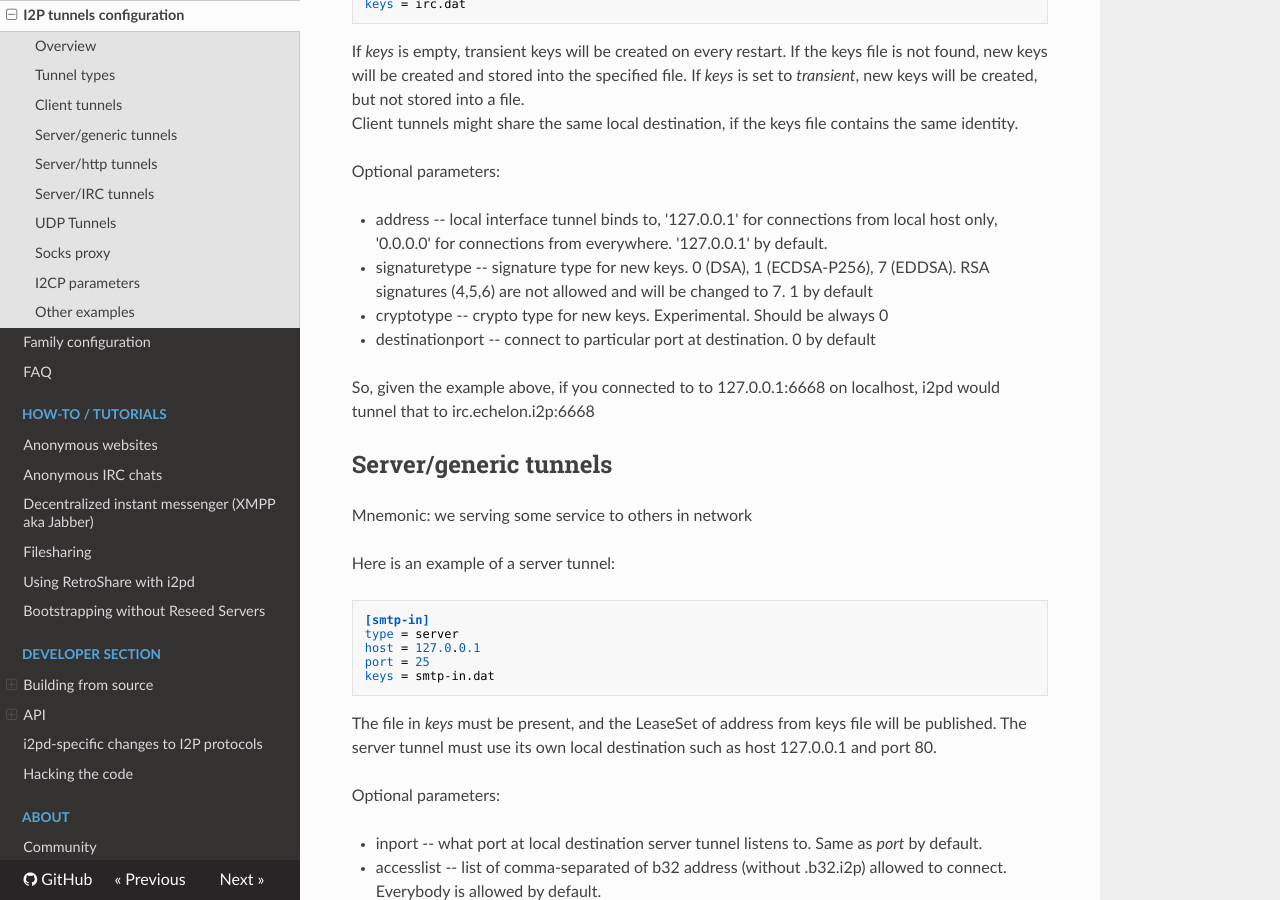
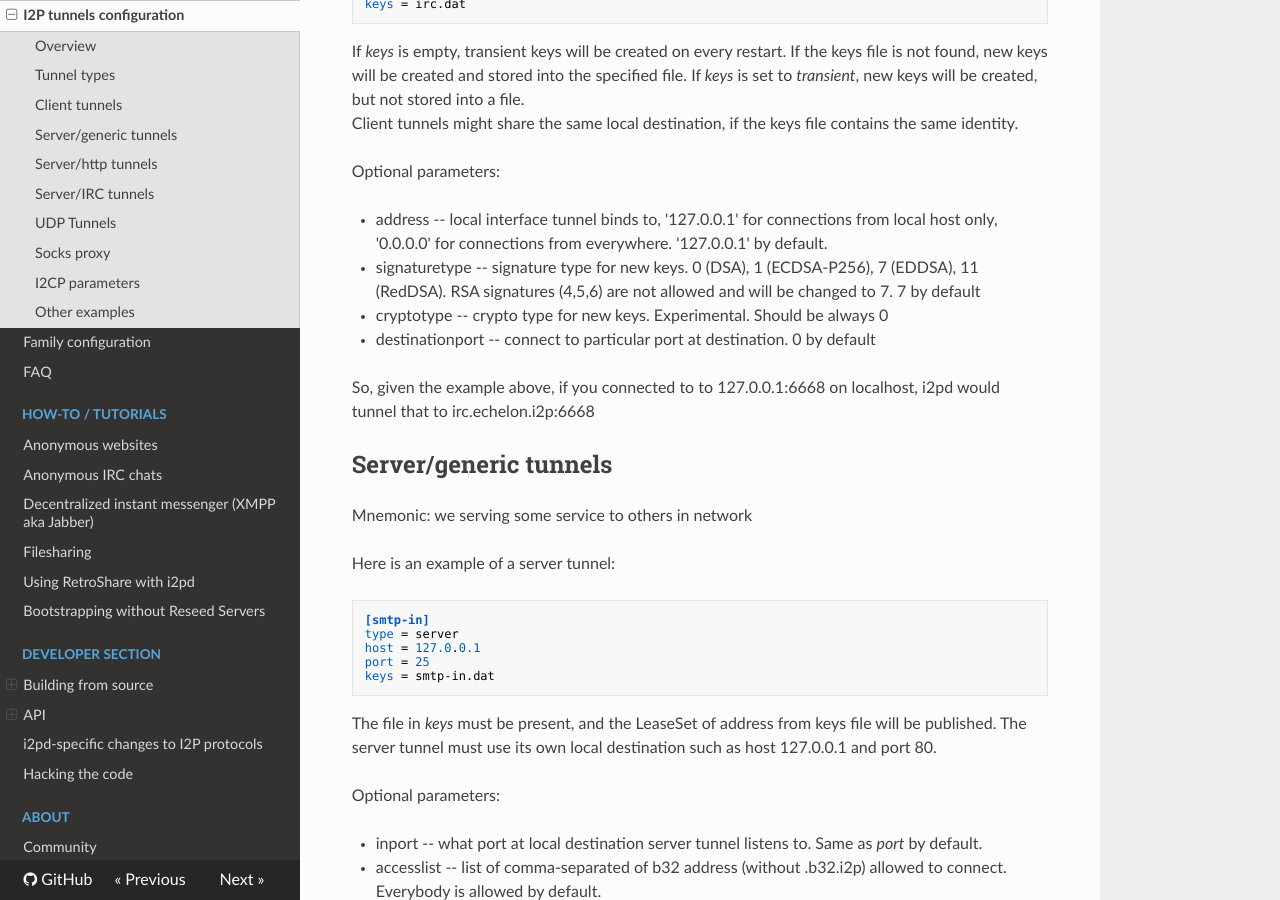
Before and after one commit to PurpleI2P/i2pd_docs_en, an MkDocs documentation site: the page built from docs/user-guide/tunnels.md, in a window 1280 px wide and 900 px high, scrolled down 1151 px. Built offline with MkDocs 1.6.1, drawn with Linux system fonts in a browser that asks for light colours; nearby versions of some CDN libraries; old or Windows-style settings are respelled for this version of MkDocs.

Commit message:
RedDSA signature type

```diff
--- a/docs/user-guide/tunnels.md
+++ b/docs/user-guide/tunnels.md
@@ -52,7 +52,7 @@ Client tunnels might share the same local destination, if the keys file contains
 Optional parameters:
 
 * address         -- local interface tunnel binds to, '127.0.0.1' for connections from local host only, '0.0.0.0' for connections from everywhere. '127.0.0.1' by default.
-* signaturetype   -- signature type for new keys. 0 (DSA), 1 (ECDSA-P256), 7 (EDDSA). RSA signatures (4,5,6) are not allowed and will be changed to 7. 1 by default
+* signaturetype   -- signature type for new keys. 0 (DSA), 1 (ECDSA-P256), 7 (EDDSA), 11 (RedDSA). RSA signatures (4,5,6) are not allowed and will be changed to 7. 7 by default
 * cryptotype       -- crypto type for new keys. Experimental. Should be always 0
 * destinationport -- connect to particular port at destination. 0 by default
 
```
